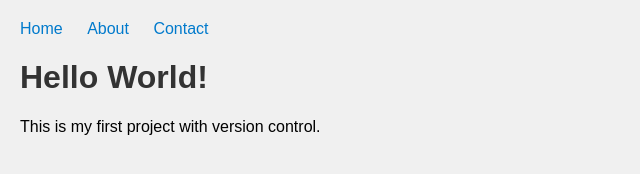
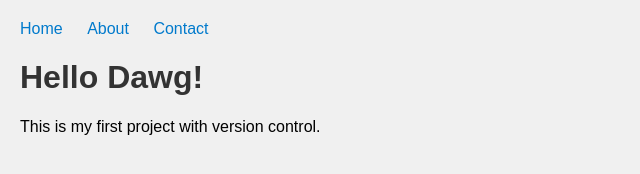
Before and after one commit to firmanfarelrichardo/my-web-project, a plain HTML site: page index.html in a window 1280 px wide. Shown: the full height of the page, 0-640 px from the left. Drawn offline with Linux system fonts and the light colour scheme.

Commit message:
hello dawg

```diff
--- a/index.html
+++ b/index.html
@@ -17,7 +17,7 @@
             <li><a href="#contact">Contact</a></li>
         </ul>
     </nav>
-    <h1>Hello World!</h1>
+    <h1>Hello Dawg!</h1>
     <p>This is my first project with version control.</p>
 </body>
 
```
